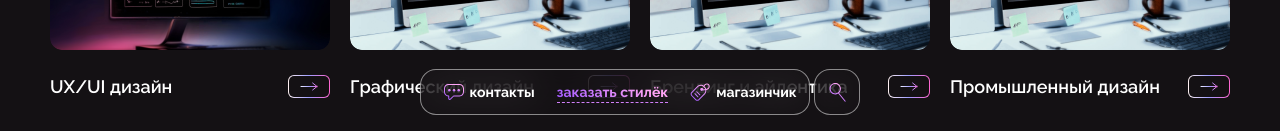
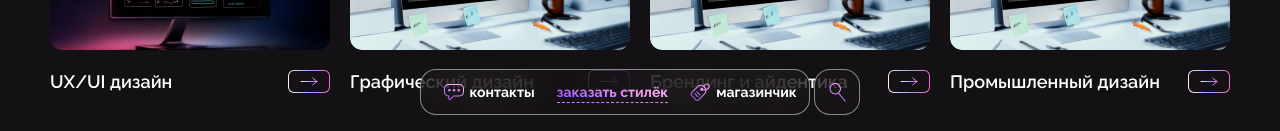
Before and after one commit to Arsolitt/community42, a Next.js app: page / in a window 1280 px wide. Shown: the part 655-786 px from the top of the page. Built offline with nearby package versions, Linux system fonts and the light colour scheme.

Commit message:
fix services entities (paddings)

```diff
--- a/src/entities/Services/ui/ServicesList/ServicesList.module.scss
+++ b/src/entities/Services/ui/ServicesList/ServicesList.module.scss
@@ -16,7 +16,7 @@
       width: 100%;
       justify-content: space-between;
       align-items: center;
-      margin-top: 25px;
+      margin-top: 20px;
 
       & > h4 {
         font-weight: 600;
--- a/src/shared/ui/RouterLink/RouterLink.module.scss
+++ b/src/shared/ui/RouterLink/RouterLink.module.scss
@@ -10,12 +10,12 @@
   &:hover {
     background:
       linear-gradient(#141114, #141114) padding-box,
-      linear-gradient(to left, #A653FF, #FFABF7) border-box;
+      linear-gradient(to left, #a653ff, #ffabf7) border-box;
   }
 
   &:active {
     background:
-      linear-gradient(#010B42, #010B42) padding-box,
-      linear-gradient(to left, #A653FF, #FFABF7) border-box;
+      linear-gradient(#010b42, #010b42) padding-box,
+      linear-gradient(to left, #a653ff, #ffabf7) border-box;
   }
 }
```
